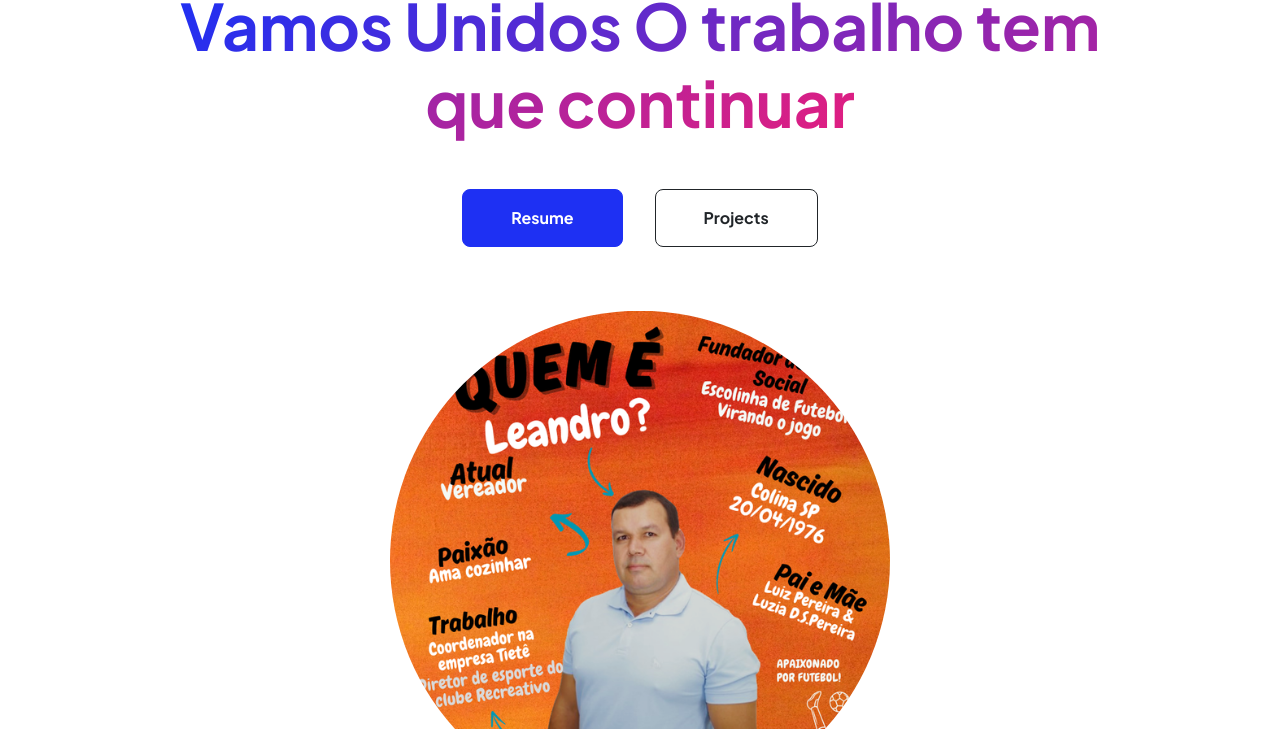
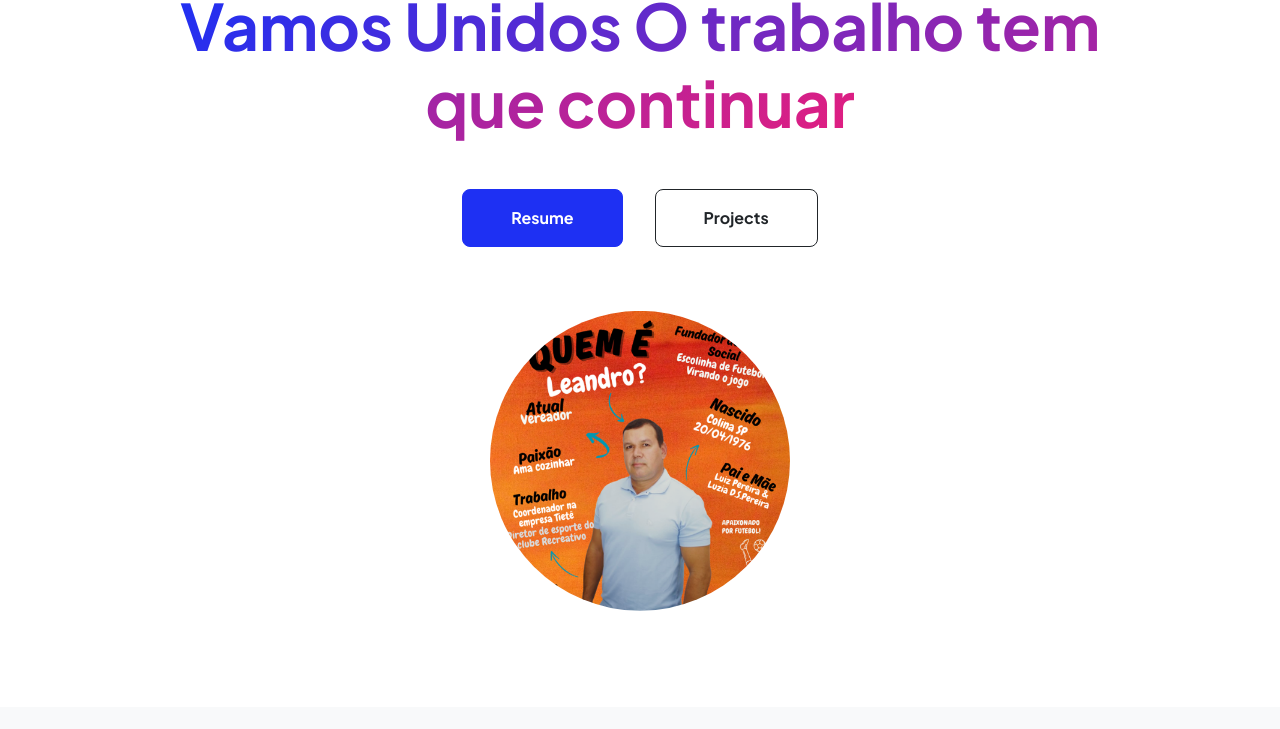
Before and after one commit to RobsonGuerrero/LeandroPereira, a plain HTML site: page index.html in a window 1280 px wide. Shown: the part 223-952 px from the top of the page. Drawn offline with nearby package versions, Linux system fonts and the light colour scheme.

Commit message:
Imagens
melhorando imagem do index

```diff
--- a/css/stylesNet.css
+++ b/css/stylesNet.css
@@ -1,7 +1,9 @@
 @charset "UTF-8";
 
 .circulo {
-  clip-path: circle();
+  width: 300px;
+  height: 300px;
+  clip-path: circle(50% at 50%);
 }
 
 .roda {
```
Also changed, not shown: index.html (+0 -3 lines).
